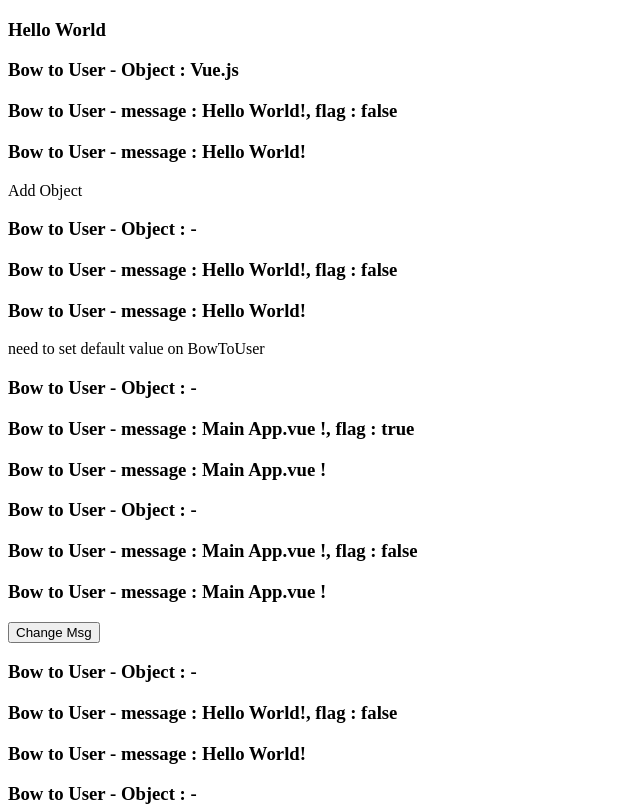
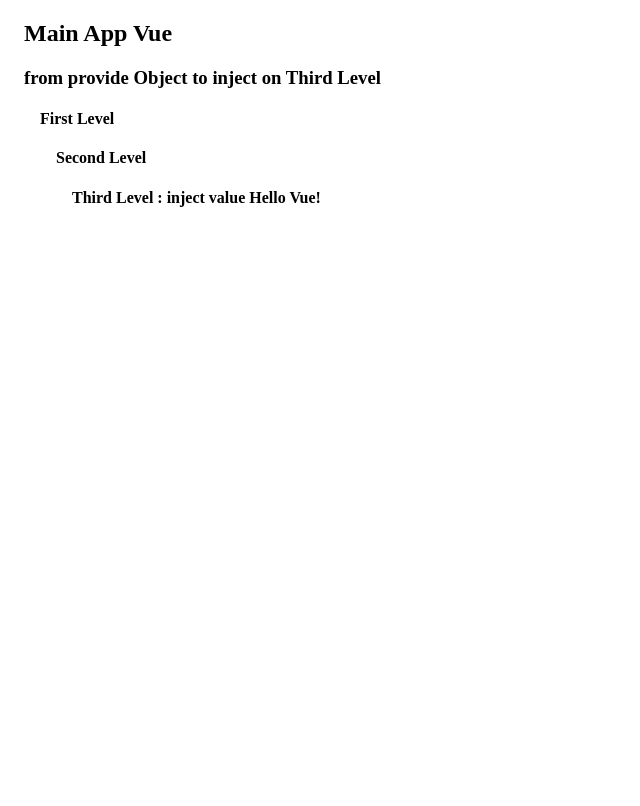
Before and after one commit to yojulab/learn_vue, a Vue app: page / in a window 1280 px wide. Shown: the top 806 px of the page, without its empty margins (0-640 px from the left). Built offline with nearby package versions, Linux system fonts and the light colour scheme; the HTML template or start-up script is replaced by a standard one.

Commit message:
change somethings

```diff
--- a/src/App.vue
+++ b/src/App.vue
@@ -1,13 +1,24 @@
 <template>
-  <h3>Hello World</h3>
-  <ComponentsProps />
+  <keep-alive>
+    <component :is="currentApp"></component>
+  </keep-alive>
 </template>
 
 <script>
+import ComponentsProvideInject from "./apps/App_componets_provide_inject.vue";
+import ComponentsEmit from "./apps/App_componets_emit.vue";
 import ComponentsProps from "./apps/App_componets_props.vue";
+
 export default {
   name: "App",
+  data() {
+    return {
+      currentApp: "ComponentsProvideInject",
+    };
+  },
   components: {
+    ComponentsProvideInject,
+    ComponentsEmit,
     ComponentsProps,
   },
 };
--- a/src/apps/App_componets_provide_inject.vue
+++ b/src/apps/App_componets_provide_inject.vue
@@ -1,5 +1,6 @@
 <template>
   <h2>Main App Vue</h2>
+  <h3>from provide Object to inject on Third Level</h3>
   <FirstLevel />
 </template>
 
@@ -23,4 +24,8 @@ export default {
 };
 </script>
 
-<style></style>
+<style>
+div * {
+  margin-left: 1rem;
+}
+</style>
--- a/src/components/provide_inject/FirstLevel.vue
+++ b/src/components/provide_inject/FirstLevel.vue
@@ -1,6 +1,8 @@
 <template>
-  <h4>First Level</h4>
-  <SecondLevel />
+  <div>
+    <h4>First Level</h4>
+    <SecondLevel />
+  </div>
 </template>
 
 <script>
--- a/src/components/provide_inject/SecondLevel.vue
+++ b/src/components/provide_inject/SecondLevel.vue
@@ -1,6 +1,8 @@
 <template>
-  <h4>Second Level</h4>
-  <ThirdLevel />
+  <div>
+    <h4>Second Level</h4>
+    <ThirdLevel />
+  </div>
 </template>
 
 <script>
--- a/src/components/provide_inject/ThirdLevel.vue
+++ b/src/components/provide_inject/ThirdLevel.vue
@@ -1,5 +1,7 @@
 <template>
-  <h4>Third Level : inject value {{ message }}</h4>
+  <div>
+    <h4>Third Level : inject value {{ message }}</h4>
+  </div>
 </template>
 
 <script>
```
Also changed, not shown: 1 other file (tests, documents, lock files or other folders).
